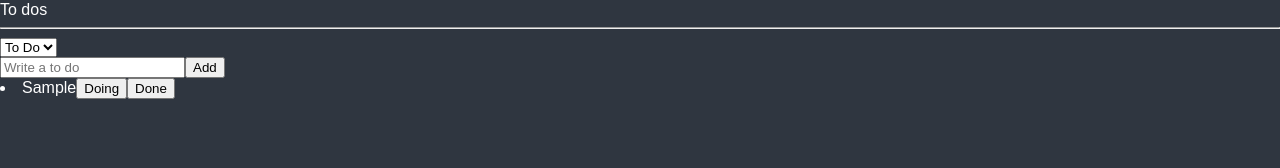
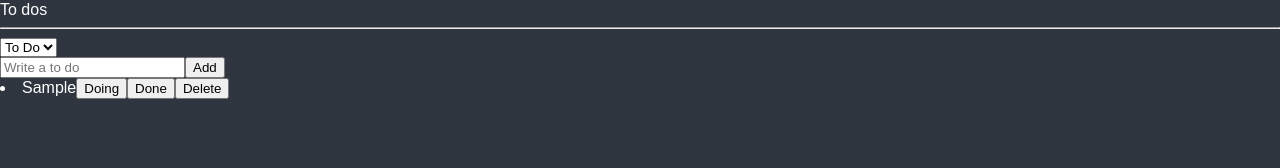
Before and after one commit to LimSongJae/Kanban-Board, a React (Create React App) app: page / in a window 1280 px wide. Both pictures are taken after typing "Sample" into the empty fields and a click on the button "Add". Shown: the top 168 px of the page. Built offline with nearby package versions, Linux system fonts and the light colour scheme.

Commit message:
feat. delete 기능 추가

```diff
--- a/src/components/ToDo.tsx
+++ b/src/components/ToDo.tsx
@@ -37,6 +37,20 @@ function ToDo({ text, category, id }: IToDo) {
           Done
         </button>
       )}
+      <button
+        name="deleteBtn"
+        onClick={(e: React.MouseEvent<HTMLButtonElement>) => {
+          setToDos((prev) => {
+            const targetIndex = prev.findIndex((e) => e.id === id);
+            return [
+              ...prev.slice(0, targetIndex),
+              ...prev.slice(targetIndex + 1),
+            ];
+          });
+        }}
+      >
+        Delete
+      </button>
     </li>
   );
 }
```
